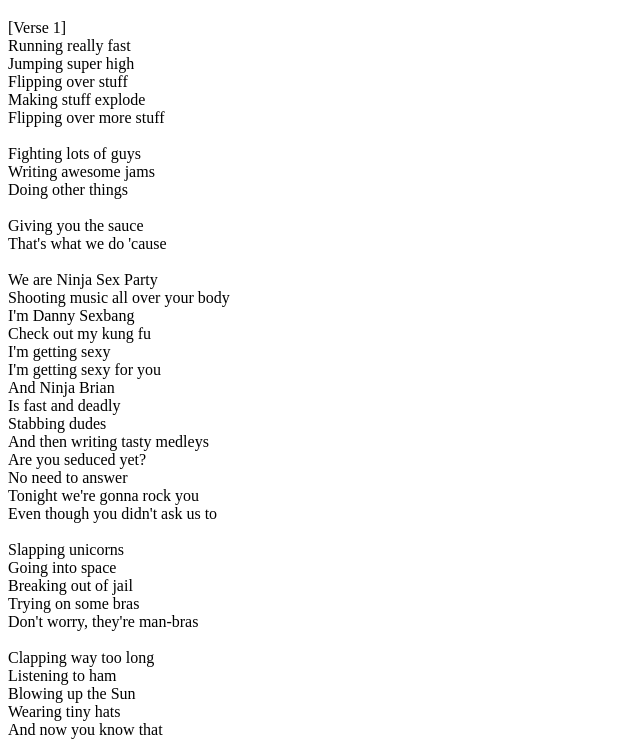
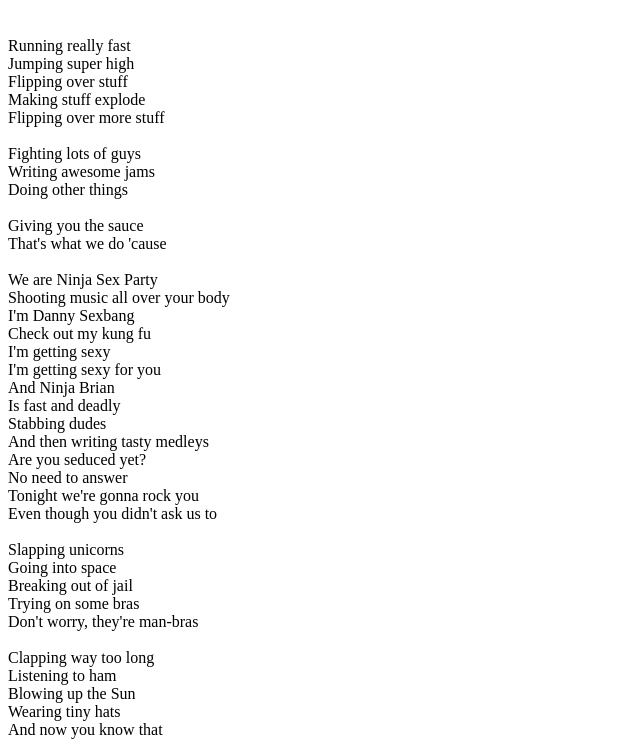
Before and after one commit to Roxas083/heartlesshollow.github.io, a plain HTML site: page my_website/about.html in a window 1280 px wide. Shown: the part 87-828 px from the top of the page, without its empty margins (0-640 px from the left). Drawn offline with Linux system fonts and the light colour scheme.

Commit message:
Update about.html

```diff
--- a/my_website/about.html
+++ b/my_website/about.html
@@ -12,7 +12,7 @@
 
     </a>
 	  </body>
-<p>[Verse 1]<br>Running really fast
+<p><br>Running really fast
 <br>Jumping super high
 <br>Flipping over stuff
 <br>Making stuff explode
```
